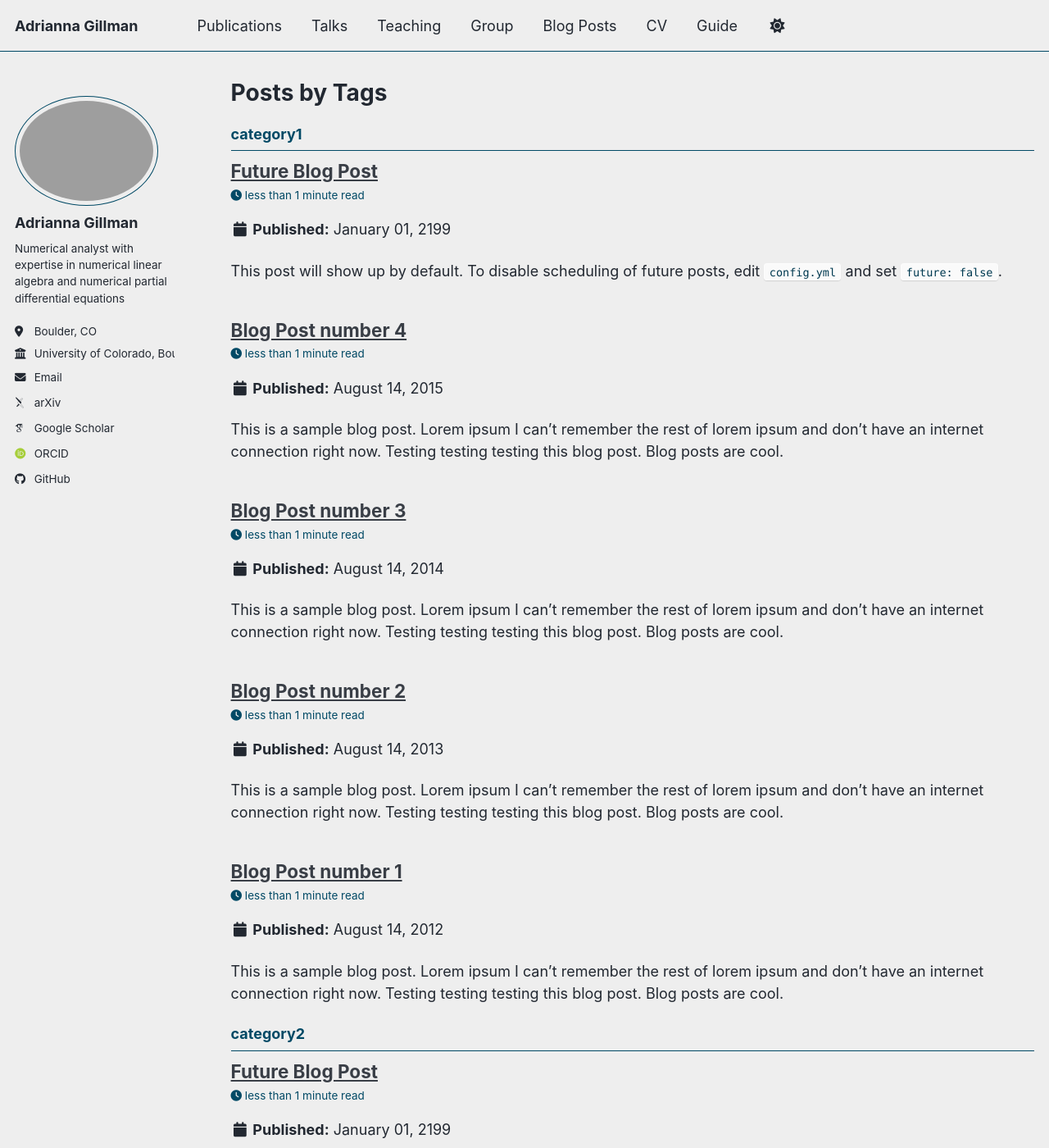
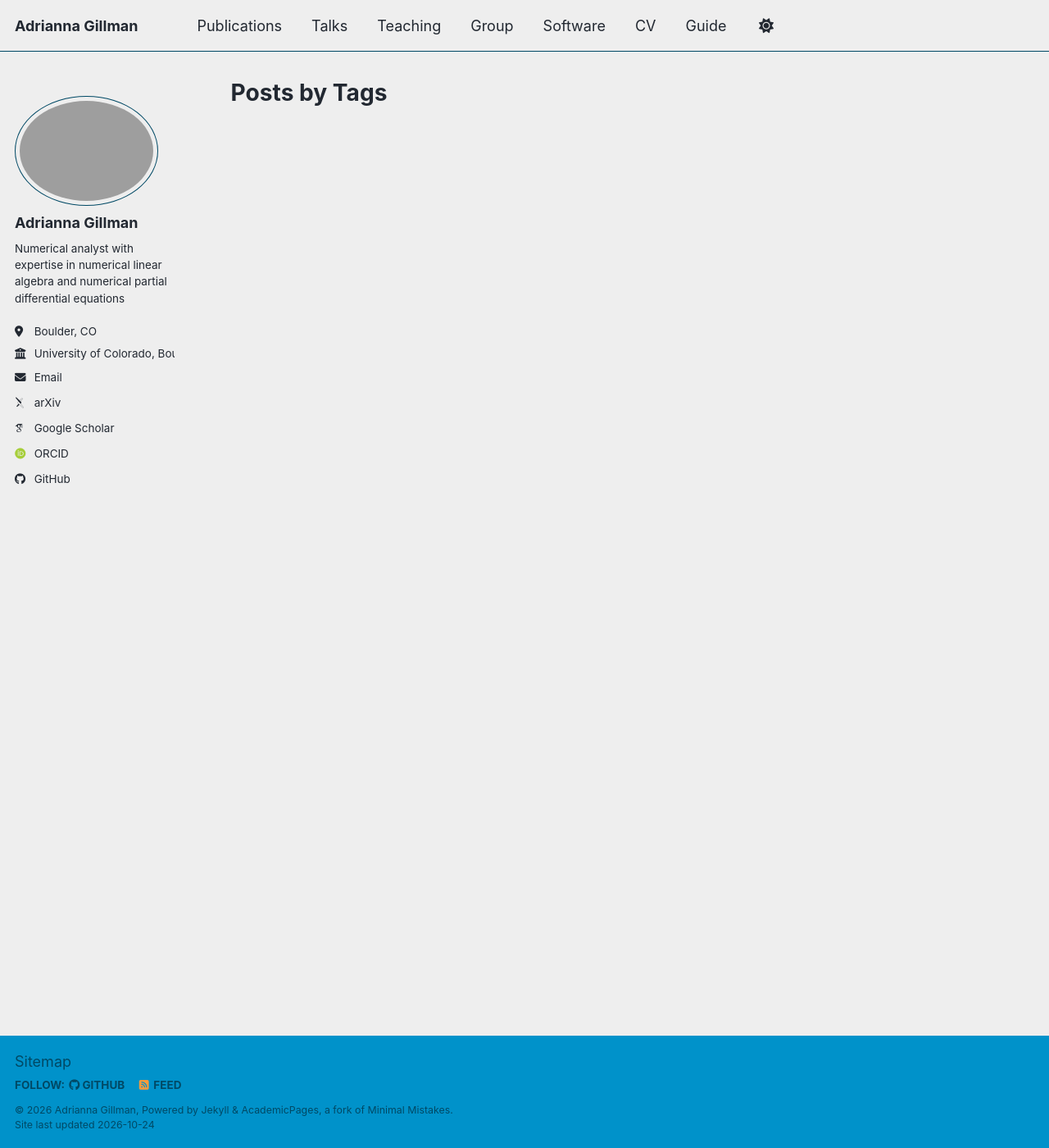
Before and after one commit to agillman20/agillman20.github.io, a Jekyll site: the page built from _pages/tag-archive.html, in a window 1280 px wide and 1400 px high. Shown: the whole window at 82% size. Built offline with Jekyll 4.4.1, drawn with Linux system fonts in a browser that asks for light colours; some web fonts are replaced; a script bundle is joined from its source files by our own code; library files that are not in the unit come from our copies; some of the changed text lies outside the part shown.

Commit message:
Replace Blog Posts tab with Software page
Add a Software page copied from the old Google Sites page, redirect
/year-archive/ to it, and remove the template sample blog posts.

Co-Authored-By: Claude Opus 5.5 <noreply@anthropic.com>

```diff
--- a/_data/navigation.yml
+++ b/_data/navigation.yml
@@ -20,8 +20,8 @@ main:
   - title: "Group"
     url: /group/
 
-  - title: "Blog Posts"
-    url: /year-archive/
+  - title: "Software"
+    url: /software/
 
   - title: "CV"
     url: /cv/
--- /dev/null
+++ b/_pages/software.md
@@ -0,0 +1,22 @@
+---
+layout: archive
+title: "Software"
+permalink: /software/
+author_profile: true
+redirect_from:
+  - /year-archive/
+---
+
+Libraries
+======
+
+* [librla](https://github.com/agillman20/librla): A Randomized Linear Algebra Library.
+  A unified, multi-language library implementing randomized algorithms for low-rank matrix factorizations. Provides efficient randomized-sketching-based methods for large-scale matrix factorizations with consistent APIs across Python, MATLAB/Octave, and Julia. Performance is similar to PyTorch but with more functionality.
+* [librla_applications](https://github.com/agillman20/librla_applications): The application of the librla library to commonly visited examples from the randomized linear algebra literature.
+  If you have an example you would like to add, please reach out.
+
+Demo Codes
+======
+
+* [HPS demo codes](https://github.com/agillman20/HPS_Demos): Collection of Matlab demo codes for using the HPS method for two-dimensional Laplace and Helmholtz problems (including free-space Helmholtz with well-conditioned FEM-BEM coupling).
+* [Fast direct solver Minitutorial](https://github.com/agillman20/SIAMCSE2025): P.G. Martinsson and A. Gillman presented a minitutorial at SIAM CSE 2025. This repo contains the talks and demo codes for both parts of the session.
--- a/_posts/2012-08-14-blog-post-1.md
+++ /dev/null
@@ -1,20 +0,0 @@
----
-title: 'Blog Post number 1'
-date: 2012-08-14
-permalink: /posts/2012/08/blog-post-1/
-tags:
-  - cool posts
-  - category1
-  - category2
----
-
-This is a sample blog post. Lorem ipsum I can't remember the rest of lorem ipsum and don't have an internet connection right now. Testing testing testing this blog post. Blog posts are cool.
-
-Headings are cool
-======
-
-You can have many headings
-======
-
-Aren't headings cool?
-------
--- a/_posts/2013-08-14-blog-post-2.md
+++ /dev/null
@@ -1,20 +0,0 @@
----
-title: 'Blog Post number 2'
-date: 2013-08-14
-permalink: /posts/2013/08/blog-post-2/
-tags:
-  - cool posts
-  - category1
-  - category2
----
-
-This is a sample blog post. Lorem ipsum I can't remember the rest of lorem ipsum and don't have an internet connection right now. Testing testing testing this blog post. Blog posts are cool.
-
-Headings are cool
-======
-
-You can have many headings
-======
-
-Aren't headings cool?
-------
--- a/_posts/2014-08-14-blog-post-3.md
+++ /dev/null
@@ -1,20 +0,0 @@
----
-title: 'Blog Post number 3'
-date: 2014-08-14
-permalink: /posts/2014/08/blog-post-3/
-tags:
-  - cool posts
-  - category1
-  - category2
----
-
-This is a sample blog post. Lorem ipsum I can't remember the rest of lorem ipsum and don't have an internet connection right now. Testing testing testing this blog post. Blog posts are cool.
-
-Headings are cool
-======
-
-You can have many headings
-======
-
-Aren't headings cool?
-------
--- a/_posts/2199-01-01-future-post.md
+++ /dev/null
@@ -1,11 +0,0 @@
----
-title: 'Future Blog Post'
-date: 2199-01-01
-permalink: /posts/2012/08/blog-post-4/
-tags:
-  - cool posts
-  - category1
-  - category2
----
-
-This post will show up by default. To disable scheduling of future posts, edit `config.yml` and set `future: false`.
```
Also changed, not shown: _pages/year-archive.html (deleted, +0 -19 lines), _posts/2015-08-14-blog-post-4.md (deleted, +0 -20 lines).
